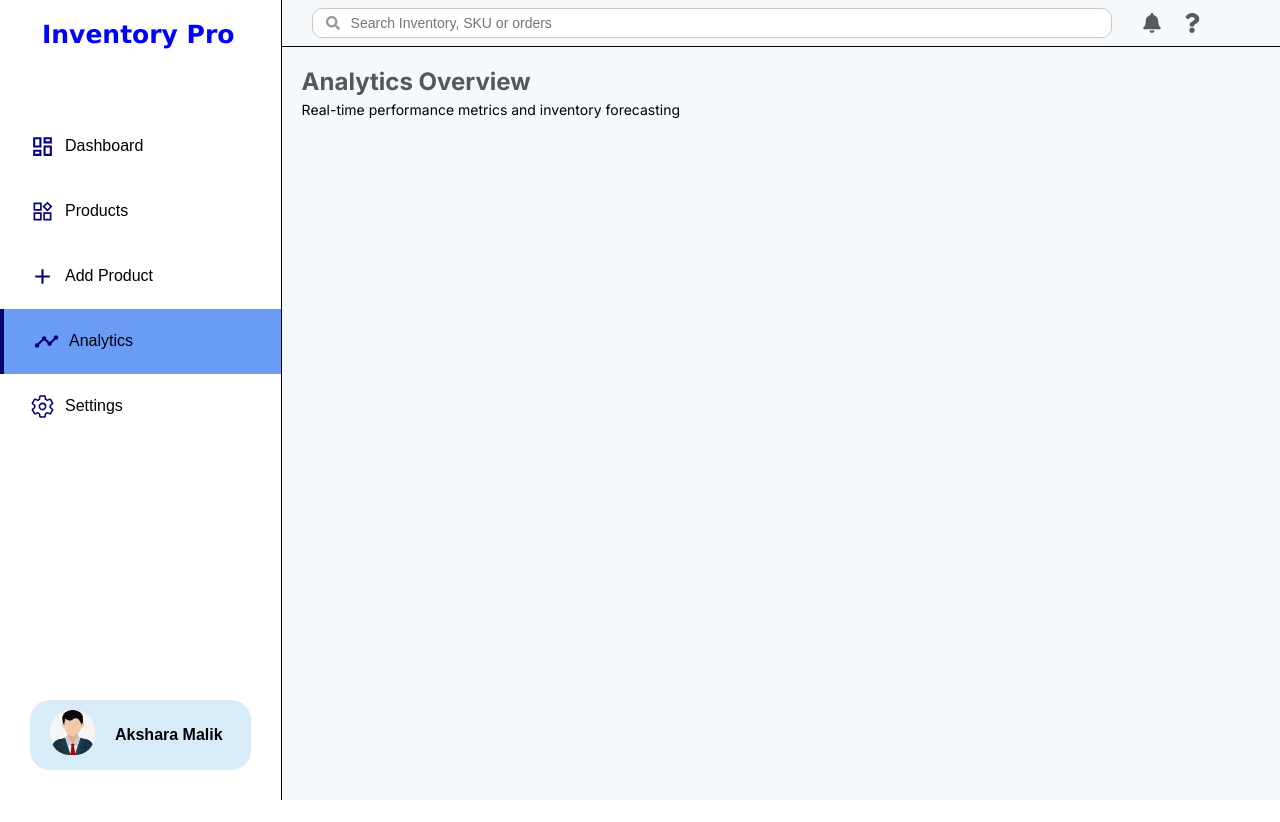
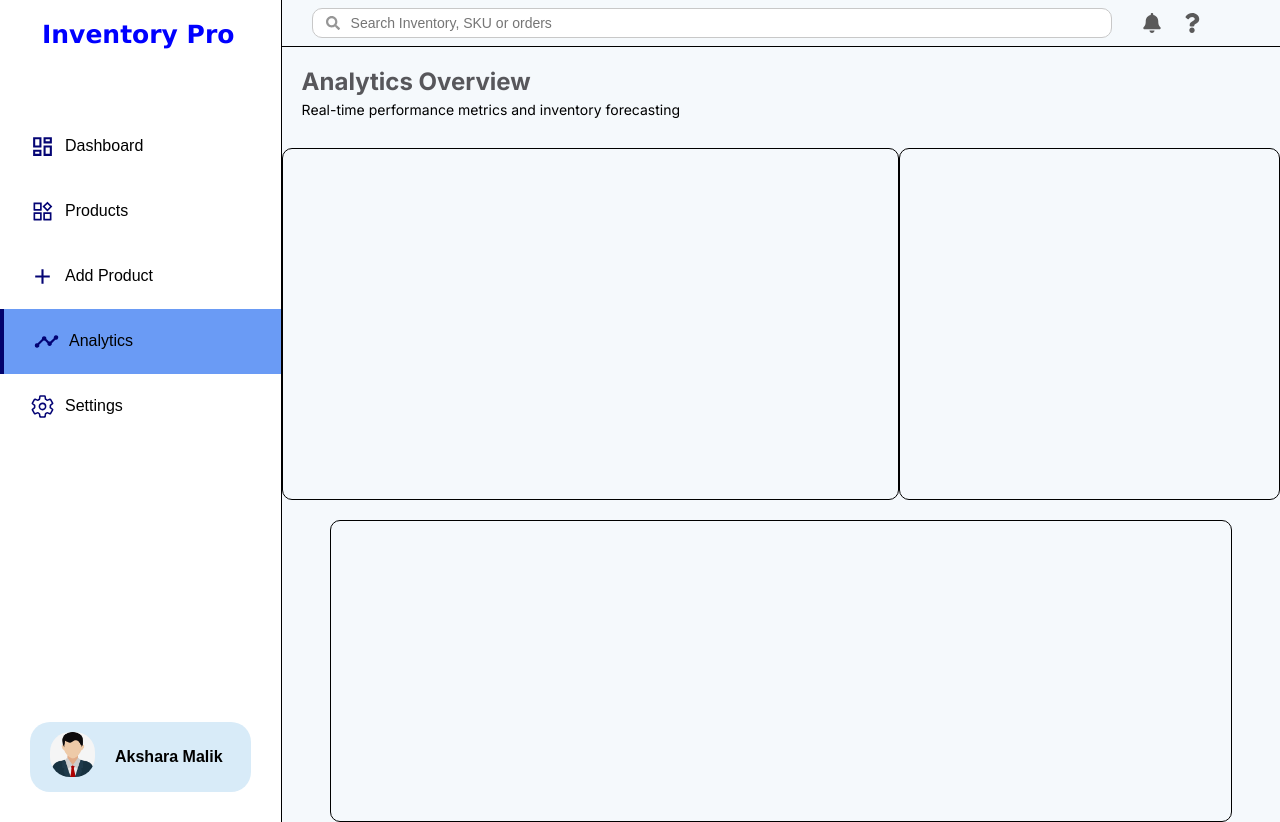
Before and after one commit to akshara-malik00/Invetory-Dashboard, a React (Vite) app in the folder Inventory-Dashboard/: page /Analytics in a window 1280 px wide. Before the commit the page ends 800 px from the top, so only its background shows below. Built offline with nearby package versions, Linux system fonts and the light colour scheme.

Commit message:
added filters and reset button

```diff
--- a/Inventory-Dashboard/src/App.jsx
+++ b/Inventory-Dashboard/src/App.jsx
@@ -4,11 +4,12 @@ import { SideBar } from "./components/SideBar";
 import { TopBar } from "./components/TopBar";
 import { Routes, Route } from "react-router";
 import { Dashboard } from "./pages/Dashboard";
-import { Products } from "./pages/Products";
+
 import { AddProduct } from "./pages/AddProduct";
 import { Analytics } from "./pages/Analytics";
 import { Settings } from "./pages/Settings";
 import { ProductData } from './data/productData.js';
+import { Products } from "./pages/Products";
 function App() {
   const [products, setProducts] = useState(ProductData);
 
--- a/Inventory-Dashboard/src/components/ProductTable.jsx
+++ b/Inventory-Dashboard/src/components/ProductTable.jsx
@@ -1,20 +1,39 @@
 import './ProductTable.css';
 import { ProductRow } from './ProductRow';
 
-function getStatus(quantity) {
-    if (quantity === 0) return 'Out of Stock';
-    if (quantity <= 10) return 'Low Stock';
-    return 'In Stock';
+// Turns a quantity into one of the same 3 keys used by the Stock Status dropdown,
+// so we can compare "what the user picked" with "what the product actually is".
+function getStatusKey(quantity) {
+    if (quantity === 0) return 'outOfStock';
+    if (quantity <= 10) return 'lowStock';
+    return 'inStock';
 }
 
-export function ProductTable({ products = [], searchQuery = '' }){
+// Human-readable label shown in the table, looked up from the key above.
+const STATUS_LABELS = {
+    outOfStock: 'Out of Stock',
+    lowStock: 'Low Stock',
+    inStock: 'In Stock',
+};
+
+export function ProductTable({ products = [], searchQuery = '', category = '', stockStatus = '' }){
     const query = searchQuery.trim().toLowerCase();
     const filteredProducts = products.filter((product) => {
-        if (!query) return true; //will return all if there is no query (hence all the data)
-        return (
+        // Each filter is "on" only if the user picked something for it.
+        // An empty value ('') means "don't filter on this" -> always matches.
+        const matchesSearch =
+            !query ||
             product.productName?.toLowerCase().includes(query) ||
-            product.sku?.toLowerCase().includes(query)
-        );
+            product.sku?.toLowerCase().includes(query);
+
+        const matchesCategory =
+            !category || product.category?.toLowerCase() === category.toLowerCase();
+
+        const matchesStock =
+            !stockStatus || getStatusKey(product.quantity) === stockStatus;
+
+        // A product only shows up if it passes ALL active filters.
+        return matchesSearch && matchesCategory && matchesStock;
     });
     return(
        <div className='productTable'>
@@ -38,7 +57,7 @@ export function ProductTable({ products = [], searchQuery = '' }){
                     category={product.category}
                     quantity={product.quantity}
                     price={product.unitPrice}
-                    status={getStatus(product.quantity)}
+                    status={STATUS_LABELS[getStatusKey(product.quantity)]}
                 />
             ))}
 
--- a/Inventory-Dashboard/src/components/SearchFilters.jsx
+++ b/Inventory-Dashboard/src/components/SearchFilters.jsx
@@ -2,7 +2,20 @@
 import "./SearchFilters.css";
 import { BsSearch } from "react-icons/bs";
 
-export function SearchFilters({searchQuery, setSearchQuery }) {
+export function SearchFilters({
+  searchQuery,
+  setSearchQuery,
+  category,
+  setCategory,
+  stockStatus,
+  setStockStatus,
+}) {
+  // Clears every filter back to its empty/default value.
+  function handleReset() {
+    setSearchQuery("");
+    setCategory("");
+    setStockStatus("");
+  }
 
   return (
     <div className="searchFilters">
@@ -21,21 +34,31 @@ export function SearchFilters({searchQuery, setSearchQuery }) {
       </div>
       <div className="category">
         <label htmlFor="category">Category</label>
-        <select id="category" name="category">
+        <select
+          id="category"
+          name="category"
+          value={category}
+          onChange={(e) => setCategory(e.target.value)}
+        >
           <option value="">All Categories</option>
-          <option value="laptops">Laptops</option>
-          <option value="phones">Phones</option>
-          <option value="tablets">Tablets</option>
+          <option value="Laptops">Laptops</option>
+          <option value="Phones">Phones</option>
+          <option value="Tablets">Tablets</option>
           <option value="Audio">Audio</option>
-          <option value="Accesories">Accesories</option>
-          <option value="Entertainment">Enterntainment</option>
+          <option value="Accessories">Accessories</option>
+          <option value="Entertainment">Entertainment</option>
           <option value="Wearables">Wearables</option>
           <option value="Smart Home">Smart Home</option>
         </select>
       </div>
       <div className="stockstatus">
         <label htmlFor="stockStatus">Stock Status</label>
-        <select id="stockStatus" name="stockStatus">
+        <select
+          id="stockStatus"
+          name="stockStatus"
+          value={stockStatus}
+          onChange={(e) => setStockStatus(e.target.value)}
+        >
           <option value="">All Statuses</option>
           <option value="inStock">In Stock</option>
           <option value="lowStock">Low Stock</option>
@@ -43,7 +66,7 @@ export function SearchFilters({searchQuery, setSearchQuery }) {
         </select>
       </div>
       <div className="reset">
-        <button type="button">Reset Filters</button>
+        <button type="button" onClick={handleReset}>Reset Filters</button>
       </div>
     </div>
   );
--- a/Inventory-Dashboard/src/pages/Analytics.css
+++ b/Inventory-Dashboard/src/pages/Analytics.css
@@ -1,3 +1,7 @@
+.Analytics{
+    display: flex;
+    flex-direction: column;
+}
 .Analytics h2{
     margin-left: 20px;
     color: rgb(87, 87, 91);
@@ -10,3 +14,33 @@
     margin-bottom: 30px;
     font-size: 14px;
 }
+.mainone{
+    display: flex;
+    flex: 1;
+    justify-content: space-around;
+}
+.maintwo{
+    display: flex;
+    flex: 1;
+    justify-content: space-around;
+}
+.linegraph{
+    border: solid 0.5px black;
+    width: 650px;
+    height: 350px;
+    border-radius: 10px;
+}
+.piegraph{
+    border: solid 0.5px black;
+    width: 400px;
+    height: 350px;
+    border-radius: 10px;
+}
+.barGraph{
+    border: solid 0.5px black;
+    border-radius: 10px;
+    width: 900px;
+    height: 300px;
+    border-radius: 10px;
+    margin-top: 20px;
+}
--- a/Inventory-Dashboard/src/pages/Analytics.jsx
+++ b/Inventory-Dashboard/src/pages/Analytics.jsx
@@ -5,11 +5,11 @@ export function Analytics (){
             <h2>Analytics Overview</h2>
             <p>Real-time performance metrics and inventory forecasting</p>
             <div className="mainone">
-
-
+                <div className='linegraph'></div>
+                <div className='piegraph'></div>
             </div>
             <div className="maintwo">
-
+                <div className='barGraph'></div>
             </div>
         </div>
     );
--- a/Inventory-Dashboard/src/pages/Products.jsx
+++ b/Inventory-Dashboard/src/pages/Products.jsx
@@ -4,6 +4,8 @@ import { ProductTable } from '../components/ProductTable';
 import './Products.css';
 export function Products({ products }) {
     const [searchQuery, setSearchQuery] = useState("");
+    const [category, setCategory] = useState("");
+    const [stockStatus, setStockStatus] = useState("");
   return (
     <>
       <div>
@@ -13,8 +15,20 @@ export function Products({ products }) {
             Manage your global inventory and stock values across all categories.
           </p>
         </div>
-        < SearchFilters searchQuery={searchQuery} setSearchQuery={setSearchQuery}/>
-        < ProductTable products={products} searchQuery={searchQuery} />
+        < SearchFilters
+          searchQuery={searchQuery}
+          setSearchQuery={setSearchQuery}
+          category={category}
+          setCategory={setCategory}
+          stockStatus={stockStatus}
+          setStockStatus={setStockStatus}
+        />
+        < ProductTable
+          products={products}
+          searchQuery={searchQuery}
+          category={category}
+          stockStatus={stockStatus}
+        />
       </div>
     </>
   );
```
Also changed, not shown: 1 other file (tests, documents, lock files or other folders).
